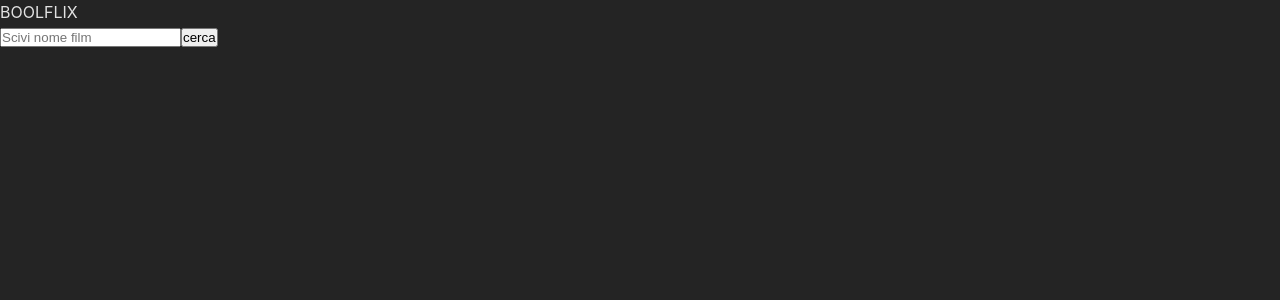
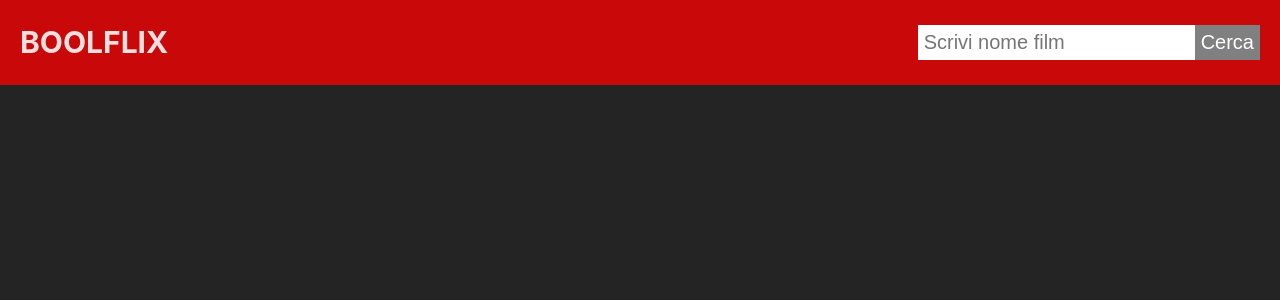
Before and after one commit to ALANOMAM/vite-boolflix, a Vue app: page / in a window 1280 px wide. Shown: the top 300 px of the page. Built offline with nearby package versions, Linux system fonts and the light colour scheme.

Commit message:
impostato e stilizzato header

```diff
--- a/src/components/AppHeader.vue
+++ b/src/components/AppHeader.vue
@@ -15,14 +15,43 @@ export default{
         <span>BOOLFLIX</span>
 
          <div class="ricerca">
-        <input type="text" placeholder="Scivi nome film">
-        <button>cerca</button>
+        <input type="text" placeholder="Scrivi nome film">
+        <button>Cerca</button>
         </div>
 
     </div>
 </template>
 
-<style>
+<style lang="scss">
+
+.header{
+    /*border: 1px blue solid;*/
+    padding: 20px;
+    display: flex;
+    justify-content: space-between;
+    align-items: center;
+    background-color: rgba(255, 0, 0, 0.753);
+
+    span{
+        font-size: 30px;
+        font-weight: bolder;
+    }
+}
+
+.ricerca{
+    input{
+        font-size: 20px;
+        padding: 5px;
+        border:1px solid white;
+    }
+    button{
+        font-size: 20px;
+        padding: 5px;
+        color: white;
+        background-color: gray;
+        border:1px solid gray;
+    }
+}
 
 
 </style>
```
